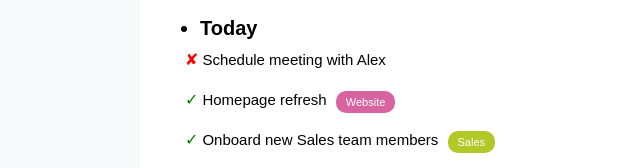
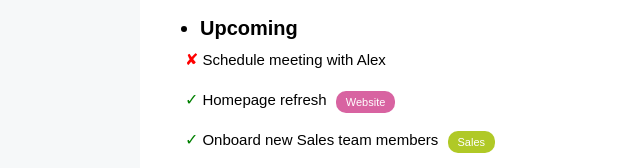
Before and after one commit to aletardio/html-css-toboolist, a plain HTML site: page index.html in a window 1280 px wide. Shown: the part 510-678 px from the top of the page, 0-640 px from the left. Drawn offline with Linux system fonts and the light colour scheme.

Commit message:
Fixed text list items

```diff
--- a/index.html
+++ b/index.html
@@ -59,7 +59,7 @@
                 </ul>
                 <!-- TEXT - UPCOMING -->
                 <ul>
-                    <li class="father-text"> Today</li>
+                    <li class="father-text"> Upcoming </li>
                         <div>
                             <span class="icon-ballot-x">&#10008;</span>
                             <span class="child-text"> Schedule meeting with Alex</span>
```
